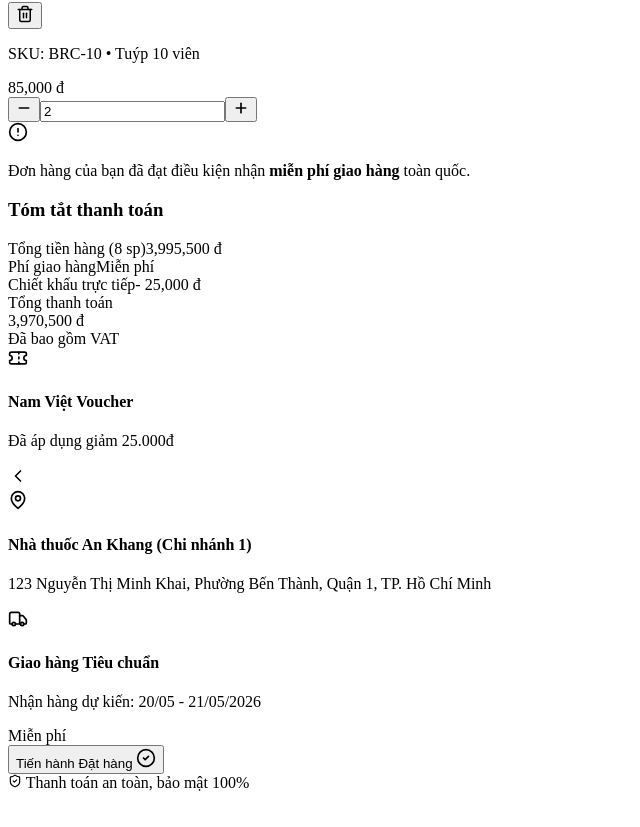
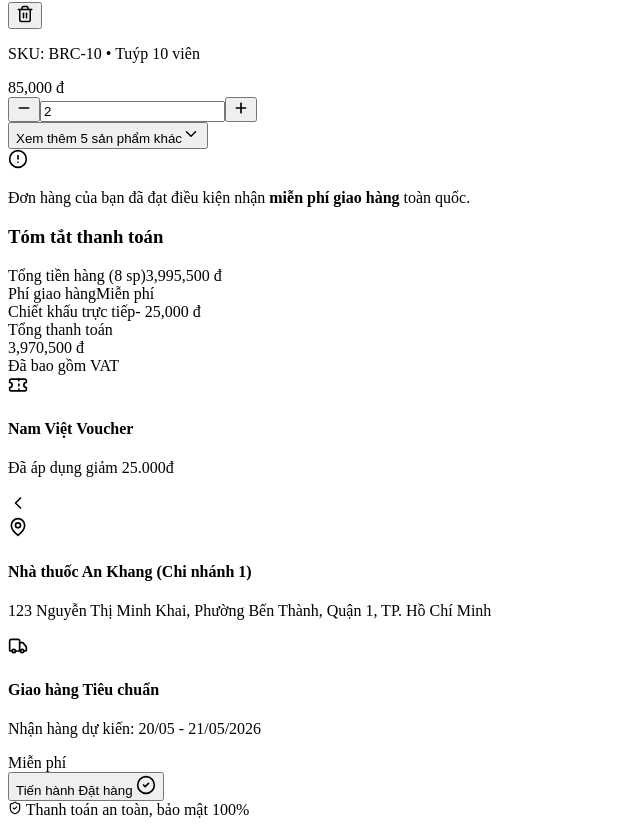
Before and after one commit to traxoayai/demo-luu, a Next.js app in the folder apps/b2b/: page /cart in a window 1280 px wide. Shown: the part 3879-4706 px from the top of the page, without its empty margins (0-640 px from the left). Before the commit the page ends 4679 px from the top, so only its background shows below. Built offline with nearby package versions, Linux system fonts and the light colour scheme.

Commit message:
Thêm nút Xem Thêm tại giao diện giỏ hàng

```diff
--- a/apps/b2b/src/app/cart/page.tsx
+++ b/apps/b2b/src/app/cart/page.tsx
@@ -1,8 +1,20 @@
-'use client';
+"use client";
 
-import React, { useState } from 'react';
-import { ChevronLeft, Trash2, Plus, Minus, Ticket, MapPin, ShieldCheck, CheckCircle2, AlertCircle, Truck } from 'lucide-react';
-import Link from 'next/link';
+import React, { useState } from "react";
+import {
+  ChevronLeft,
+  Trash2,
+  Plus,
+  Minus,
+  Ticket,
+  MapPin,
+  ShieldCheck,
+  CheckCircle2,
+  AlertCircle,
+  Truck,
+  ChevronDown,
+} from "lucide-react";
+import Link from "next/link";
 
 export default function CartPage() {
   const [quantities, setQuantities] = useState<{ [key: number]: number }>({
@@ -15,72 +27,167 @@
     7: 5,
     8: 2,
   });
+  const [isExpanded, setIsExpanded] = useState(false);
 
   const updateQuantity = (id: number, delta: number) => {
-    setQuantities(prev => ({
+    setQuantities((prev) => ({
       ...prev,
-      [id]: Math.max(1, (prev[id] || 0) + delta)
+      [id]: Math.max(1, (prev[id] || 0) + delta),
     }));
   };
 
   const CART_ITEMS = [
-    { id: 1, name: 'Amoxicillin 500mg', sku: 'AMX-500', unit: 'Hộp 10 vỉ', price: 45000, img: 'https://cdn.thegioididong.com/Products/Images/10026/230085/amoxicillin-500mg-brawn-h-100v-2-1.jpg', stock: 120 },
-    { id: 2, name: 'Panadol Extra Đỏ', sku: 'PND-EXT', unit: 'Hộp 15 vỉ', price: 125000, img: 'https://encrypted-tbn0.gstatic.com/images?q=tbn:ANd9GcTejcjXCkTh8ncMSToEfQM_4AjhRc6x0MT3zg&s', stock: 120 },
-    { id: 3, name: 'Vitamin PP 500mg Pharbaco', sku: 'VPP-500', unit: 'Hộp 10 vỉ', price: 63500, img: 'https://img.tgdd.vn/imgt/ankhang/f_webp,fit_outside,quality_95/https://cdn.tgdd.vn/Products/Images/11298/278991/may-huyet-ap-dien-tu-do-bap-tay-jumper-jpd-ha300-thumb-1-1-600x600.jpg', stock: 85 },
-    { id: 4, name: 'Máy đo huyết áp điện tử Jumper JPD-HA300', sku: 'JPD-300', unit: 'Cái', price: 650000, img: 'https://img.tgdd.vn/imgt/ankhang/f_webp,fit_outside,quality_95/https://cdn.tgdd.vn/Products/Images/11298/278991/may-huyet-ap-dien-tu-do-bap-tay-jumper-jpd-ha300-thumb-1-1-600x600.jpg', stock: 12 },
-    { id: 5, name: 'Khẩu trang y tế Nam Việt (4 lớp)', sku: 'KT-NV4', unit: 'Hộp 50 cái', price: 35000, img: 'https://img.tgdd.vn/imgt/ankhang/f_webp,fit_outside,quality_95/https://cdnv2.tgdd.vn/pim/cdn/images/202605/dau-gio-xanh-con-o-3ml-thumb135416.jpg', stock: 500 },
-    { id: 6, name: 'Siro Ho Astex', sku: 'ASTEX-90', unit: 'Chai 90ml', price: 45000, img: 'https://img.tgdd.vn/imgt/ankhang/f_webp,fit_outside,quality_95/https://cdnv2.tgdd.vn/mwg-static/ankhang/Products/Images/10245/327225/cao-dan-salonsip-gel-patch-hop-8-bao-3-mieng-thumb-638792755913157852-600x600.jpg', stock: 45 },
-    { id: 7, name: 'Cao dán Salonpas Hisamitsu', sku: 'SLP-10', unit: 'Hộp 10 x 20 miếng', price: 227700, img: 'https://img.tgdd.vn/imgt/ankhang/f_webp,fit_outside,quality_95/https://cdnv2.tgdd.vn/pim/cdn/images/202509/dau-gio-phat-linh-5ml-thumb-638924930249897112-600x600013023.jpg', stock: 6 },
-    { id: 8, name: 'Berocca Performance', sku: 'BRC-10', unit: 'Tuýp 10 viên', price: 85000, img: 'https://img.tgdd.vn/imgt/ankhang/f_webp,fit_outside,quality_95/https://cdn.tgdd.vn/Products/Images/9921/218987/dau-gio-nau-pharmedic-3ml-thumb01-600x600.jpg', stock: 30 }
+    {
+      id: 1,
+      name: "Amoxicillin 500mg",
+      sku: "AMX-500",
+      unit: "Hộp 10 vỉ",
+      price: 45000,
+      img: "https://cdn.thegioididong.com/Products/Images/10026/230085/amoxicillin-500mg-brawn-h-100v-2-1.jpg",
+      stock: 120,
+    },
+    {
+      id: 2,
+      name: "Panadol Extra Đỏ",
+      sku: "PND-EXT",
+      unit: "Hộp 15 vỉ",
+      price: 125000,
+      img: "https://encrypted-tbn0.gstatic.com/images?q=tbn:ANd9GcTejcjXCkTh8ncMSToEfQM_4AjhRc6x0MT3zg&s",
+      stock: 120,
+    },
+    {
+      id: 3,
+      name: "Vitamin PP 500mg Pharbaco",
+      sku: "VPP-500",
+      unit: "Hộp 10 vỉ",
+      price: 63500,
+      img: "https://img.tgdd.vn/imgt/ankhang/f_webp,fit_outside,quality_95/https://cdn.tgdd.vn/Products/Images/11298/278991/may-huyet-ap-dien-tu-do-bap-tay-jumper-jpd-ha300-thumb-1-1-600x600.jpg",
+      stock: 85,
+    },
+    {
+      id: 4,
+      name: "Máy đo huyết áp điện tử Jumper JPD-HA300",
+      sku: "JPD-300",
+      unit: "Cái",
+      price: 650000,
+      img: "https://img.tgdd.vn/imgt/ankhang/f_webp,fit_outside,quality_95/https://cdn.tgdd.vn/Products/Images/11298/278991/may-huyet-ap-dien-tu-do-bap-tay-jumper-jpd-ha300-thumb-1-1-600x600.jpg",
+      stock: 12,
+    },
+    {
+      id: 5,
+      name: "Khẩu trang y tế Nam Việt (4 lớp)",
+      sku: "KT-NV4",
+      unit: "Hộp 50 cái",
+      price: 35000,
+      img: "https://img.tgdd.vn/imgt/ankhang/f_webp,fit_outside,quality_95/https://cdnv2.tgdd.vn/pim/cdn/images/202605/dau-gio-xanh-con-o-3ml-thumb135416.jpg",
+      stock: 500,
+    },
+    {
+      id: 6,
+      name: "Siro Ho Astex",
+      sku: "ASTEX-90",
+      unit: "Chai 90ml",
+      price: 45000,
+      img: "https://img.tgdd.vn/imgt/ankhang/f_webp,fit_outside,quality_95/https://cdnv2.tgdd.vn/mwg-static/ankhang/Products/Images/10245/327225/cao-dan-salonsip-gel-patch-hop-8-bao-3-mieng-thumb-638792755913157852-600x600.jpg",
+      stock: 45,
+    },
+    {
+      id: 7,
+      name: "Cao dán Salonpas Hisamitsu",
+      sku: "SLP-10",
+      unit: "Hộp 10 x 20 miếng",
+      price: 227700,
+      img: "https://img.tgdd.vn/imgt/ankhang/f_webp,fit_outside,quality_95/https://cdnv2.tgdd.vn/pim/cdn/images/202509/dau-gio-phat-linh-5ml-thumb-638924930249897112-600x600013023.jpg",
+      stock: 6,
+    },
+    {
+      id: 8,
+      name: "Berocca Performance",
+      sku: "BRC-10",
+      unit: "Tuýp 10 viên",
+      price: 85000,
+      img: "https://img.tgdd.vn/imgt/ankhang/f_webp,fit_outside,quality_95/https://cdn.tgdd.vn/Products/Images/9921/218987/dau-gio-nau-pharmedic-3ml-thumb01-600x600.jpg",
+      stock: 30,
+    },
   ];
 
-  const subtotal = CART_ITEMS.reduce((sum, item) => sum + item.price * (quantities[item.id] || 1), 0);
+  const subtotal = CART_ITEMS.reduce(
+    (sum, item) => sum + item.price * (quantities[item.id] || 1),
+    0,
+  );
   const discount = 25000;
   const total = subtotal - discount;
 
+  const MAX_INITIAL_ITEMS = 3;
+  const showExpandButton = CART_ITEMS.length > MAX_INITIAL_ITEMS;
+
   return (
     <div className="min-h-screen bg-slate-50 pb-32 md:pb-10 font-sans text-slate-900 selection:bg-orange-200">
-
       {/* HEADER */}
       <header className="bg-white sticky top-0 z-40 border-b border-slate-100 px-4 py-4 md:px-8 flex items-center justify-between">
         <div className="flex items-center gap-3">
-          <Link href="/" className="w-10 h-10 bg-slate-50 hover:bg-slate-100 text-slate-600 rounded-full flex items-center justify-center transition-colors">
+          <Link
+            href="/"
+            className="w-10 h-10 bg-slate-50 hover:bg-slate-100 text-slate-600 rounded-full flex items-center justify-center transition-colors"
+          >
             <ChevronLeft size={24} />
           </Link>
-          <h1 className="text-xl md:text-2xl font-black text-slate-800 tracking-tight">Giỏ hàng của bạn</h1>
+          <h1 className="text-xl md:text-2xl font-black text-slate-800 tracking-tight">
+            Giỏ hàng của bạn
+          </h1>
         </div>
-        <div className="text-sm font-bold text-slate-500"><span className="text-orange-600">{CART_ITEMS.length}</span> sản phẩm</div>
+        <div className="text-sm font-bold text-slate-500">
+          <span className="text-orange-600">{CART_ITEMS.length}</span> sản phẩm
+        </div>
       </header>
 
       {/* MAIN CONTENT */}
       <main className="max-w-6xl mx-auto px-4 md:px-8 pt-6">
         <div className="flex flex-col lg:flex-row gap-8">
-
           {/* CỘT TRÁI: DANH SÁCH SẢN PHẨM */}
-          <div className="flex-1 space-y-4">
+          <div className="flex-1">
+            <div className="relative">
+              <div
+                className={`space-y-4 transition-all duration-500 ${showExpandButton && !isExpanded ? "max-h-[580px] overflow-hidden" : ""}`}
+              >
                 {CART_ITEMS.map((item) => (
-                <div key={item.id} className="bg-white p-4 rounded-3xl border border-slate-200 shadow-sm flex gap-4 md:gap-6 relative overflow-hidden group">
-
+                  <div
+                    key={item.id}
+                    className="bg-white p-4 rounded-3xl border border-slate-200 shadow-sm flex gap-4 md:gap-6 relative overflow-hidden group"
+                  >
                     {/* Ảnh sản phẩm */}
                     <div className="w-36 h-36 md:w-32 md:h-32 bg-slate-50 rounded-2xl flex items-center justify-center p-2 shrink-0 border border-slate-100">
-                      <img src={item.img} alt={item.name} className="max-h-full object-cover mix-blend-multiply rounded-xl" />
+                      <img
+                        src={item.img}
+                        alt={item.name}
+                        className="max-h-full object-cover mix-blend-multiply rounded-xl"
+                      />
                     </div>
 
                     {/* Thông tin */}
                     <div className="flex-1 flex flex-col justify-between py-1">
                       <div>
                         <div className="flex justify-between items-start gap-4">
-                            <h3 className="font-bold text-slate-800 text-base md:text-lg leading-snug line-clamp-2 pr-6">{item.name}</h3>
+                          <h3 className="font-bold text-slate-800 text-base md:text-lg leading-snug line-clamp-2 pr-6">
+                            {item.name}
+                          </h3>
                           <button className="text-slate-400 hover:text-red-500 absolute top-4 right-4 md:relative md:top-0 md:right-0 transition-colors bg-slate-50 md:bg-transparent w-8 h-8 rounded-full flex items-center justify-center">
                             <Trash2 size={18} />
                           </button>
                         </div>
-                         <p className="text-xs font-medium text-slate-500 mt-1">SKU: <span className="text-slate-700">{item.sku}</span> • {item.unit}</p>
+                        <p className="text-xs font-medium text-slate-500 mt-1">
+                          SKU:{" "}
+                          <span className="text-slate-700">{item.sku}</span> •{" "}
+                          {item.unit}
+                        </p>
                       </div>
 
                       <div className="flex flex-col md:flex-row md:items-end justify-between gap-4 mt-4">
                         <div className="text-lg md:text-xl font-black text-orange-600">
-                            {item.price.toLocaleString()} <span className="text-xs font-bold text-slate-500">đ</span>
+                          {item.price.toLocaleString()}{" "}
+                          <span className="text-xs font-bold text-slate-500">
+                            đ
+                          </span>
                         </div>
 
                         {/* Bộ đếm số lượng */}
@@ -108,22 +215,51 @@
                     </div>
                   </div>
                 ))}
+              </div>
 
-             <div className="bg-blue-50/50 border border-blue-100 rounded-2xl p-4 flex gap-3 items-start text-blue-800">
-                <AlertCircle size={20} className="text-blue-500 shrink-0 mt-0.5" />
-                <p className="text-sm font-medium leading-relaxed">Đơn hàng của bạn đã đạt điều kiện nhận <strong>miễn phí giao hàng</strong> toàn quốc.</p>
+              {/* Nút Xem Thêm và hiệu ứng Gradient */}
+              {showExpandButton && !isExpanded && (
+                <div className="absolute bottom-0 left-0 right-0 h-48 bg-gradient-to-t from-slate-50 via-slate-50/80 to-transparent flex items-end justify-center pt-20 pb-4 pointer-events-none">
+                  <button
+                    onClick={() => setIsExpanded(true)}
+                    className="pointer-events-auto bg-white/70 backdrop-blur-md border border-slate-200/80 shadow-lg hover:shadow-xl hover:bg-white transition-all active:scale-95 rounded-full px-6 py-3 text-sm font-bold text-slate-700 hover:text-orange-600 flex items-center gap-2 group"
+                  >
+                    Xem thêm {CART_ITEMS.length - MAX_INITIAL_ITEMS} sản phẩm
+                    khác
+                    <ChevronDown
+                      size={18}
+                      className="transition-transform group-hover:translate-y-0.5"
+                    />
+                  </button>
+                </div>
+              )}
+            </div>
+
+            <div className="bg-blue-50/50 border border-blue-100 rounded-2xl p-4 flex gap-3 items-start text-blue-800 mt-4">
+              <AlertCircle
+                size={20}
+                className="text-blue-500 shrink-0 mt-0.5"
+              />
+              <p className="text-sm font-medium leading-relaxed">
+                Đơn hàng của bạn đã đạt điều kiện nhận{" "}
+                <strong>miễn phí giao hàng</strong> toàn quốc.
+              </p>
             </div>
           </div>
 
           {/* CỘT PHẢI: TÓM TẮT ĐƠN HÀNG */}
           <div className="w-full lg:w-[400px] shrink-0">
             <div className="bg-white rounded-3xl p-6 border border-slate-200 shadow-lg shadow-slate-200/50 sticky top-24">
-                <h3 className="text-lg font-black text-slate-800 mb-5">Tóm tắt thanh toán</h3>
+              <h3 className="text-lg font-black text-slate-800 mb-5">
+                Tóm tắt thanh toán
+              </h3>
 
               <div className="space-y-4 mb-6 pb-6 border-b border-slate-100 text-sm font-medium">
                 <div className="flex justify-between text-slate-600">
                   <span>Tổng tiền hàng ({CART_ITEMS.length} sp)</span>
-                      <span className="text-slate-900 font-bold">{subtotal.toLocaleString()} đ</span>
+                  <span className="text-slate-900 font-bold">
+                    {subtotal.toLocaleString()} đ
+                  </span>
                 </div>
                 <div className="flex justify-between text-slate-600">
                   <span>Phí giao hàng</span>
@@ -131,15 +267,23 @@
                 </div>
                 <div className="flex justify-between text-slate-600">
                   <span>Chiết khấu trực tiếp</span>
-                      <span className="text-red-500 font-bold">- {discount.toLocaleString()} đ</span>
+                  <span className="text-red-500 font-bold">
+                    - {discount.toLocaleString()} đ
+                  </span>
                 </div>
               </div>
 
               <div className="flex justify-between items-end mb-8">
-                   <span className="text-sm font-bold text-slate-500">Tổng thanh toán</span>
+                <span className="text-sm font-bold text-slate-500">
+                  Tổng thanh toán
+                </span>
                 <div className="text-right">
-                      <div className="text-2xl font-black text-orange-600 leading-none mb-1">{total.toLocaleString()} đ</div>
-                      <div className="text-[10px] text-slate-400 font-medium">Đã bao gồm VAT</div>
+                  <div className="text-2xl font-black text-orange-600 leading-none mb-1">
+                    {total.toLocaleString()} đ
+                  </div>
+                  <div className="text-[10px] text-slate-400 font-medium">
+                    Đã bao gồm VAT
+                  </div>
                 </div>
               </div>
 
@@ -149,8 +293,12 @@
                   <Ticket size={20} />
                 </div>
                 <div className="flex-1">
-                      <h4 className="text-sm font-bold text-slate-800">Nam Việt Voucher</h4>
-                      <p className="text-xs font-medium text-emerald-600">Đã áp dụng giảm 25.000đ</p>
+                  <h4 className="text-sm font-bold text-slate-800">
+                    Nam Việt Voucher
+                  </h4>
+                  <p className="text-xs font-medium text-emerald-600">
+                    Đã áp dụng giảm 25.000đ
+                  </p>
                 </div>
                 <ChevronLeft size={20} className="text-slate-400 rotate-180" />
               </div>
@@ -159,8 +307,13 @@
               <div className="bg-slate-50 rounded-2xl p-4 flex items-start gap-3 mb-3 border border-slate-100 cursor-pointer hover:border-blue-300 transition-colors">
                 <MapPin size={20} className="text-blue-500 mt-1 shrink-0" />
                 <div>
-                      <h4 className="text-sm font-bold text-slate-800">Nhà thuốc An Khang (Chi nhánh 1)</h4>
-                      <p className="text-xs font-medium text-slate-500 mt-1 leading-relaxed">123 Nguyễn Thị Minh Khai, Phường Bến Thành, Quận 1, TP. Hồ Chí Minh</p>
+                  <h4 className="text-sm font-bold text-slate-800">
+                    Nhà thuốc An Khang (Chi nhánh 1)
+                  </h4>
+                  <p className="text-xs font-medium text-slate-500 mt-1 leading-relaxed">
+                    123 Nguyễn Thị Minh Khai, Phường Bến Thành, Quận 1, TP. Hồ
+                    Chí Minh
+                  </p>
                 </div>
               </div>
 
@@ -168,17 +321,24 @@
               <div className="bg-slate-50 rounded-2xl p-4 flex items-start gap-3 mb-6 border border-slate-100 cursor-pointer hover:border-emerald-300 transition-colors">
                 <Truck size={20} className="text-emerald-500 mt-0.5 shrink-0" />
                 <div className="flex-1">
-                      <h4 className="text-sm font-bold text-slate-800">Giao hàng Tiêu chuẩn</h4>
-                      <p className="text-xs font-medium text-slate-500 mt-1 leading-relaxed">Nhận hàng dự kiến: 20/05 - 21/05/2026</p>
+                  <h4 className="text-sm font-bold text-slate-800">
+                    Giao hàng Tiêu chuẩn
+                  </h4>
+                  <p className="text-xs font-medium text-slate-500 mt-1 leading-relaxed">
+                    Nhận hàng dự kiến: 20/05 - 21/05/2026
+                  </p>
                 </div>
-                   <span className="text-sm font-bold text-emerald-600">Miễn phí</span>
+                <span className="text-sm font-bold text-emerald-600">
+                  Miễn phí
+                </span>
               </div>
 
               <button className="w-full bg-gradient-to-r from-orange-500 to-red-500 hover:from-orange-600 hover:to-red-600 text-white font-black text-lg py-4 rounded-full shadow-xl shadow-orange-500/30 active:scale-[0.98] transition-all flex items-center justify-center gap-2">
                 Tiến hành Đặt hàng <CheckCircle2 size={20} />
               </button>
               <div className="flex items-center justify-center gap-2 mt-4 text-xs font-medium text-slate-400">
-                   <ShieldCheck size={14} className="text-emerald-500" /> Thanh toán an toàn, bảo mật 100%
+                <ShieldCheck size={14} className="text-emerald-500" /> Thanh
+                toán an toàn, bảo mật 100%
               </div>
             </div>
           </div>
```
Lines whose indentation alone changed are shown as unchanged.
